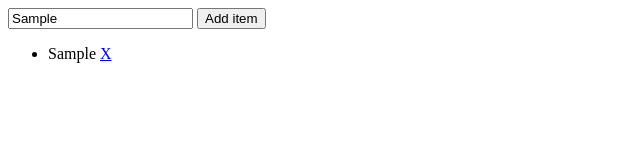
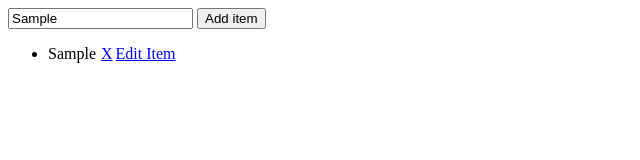
Before and after one commit to ioaneduardmarin/web-demo, a website: page index.html in a window 1280 px wide. Both pictures are taken after typing "Sample" into the empty fields and a click on the button "Add item". Shown: the full height of the page, 0-640 px from the left. Drawn offline with Linux system fonts and the light colour scheme.

Commit message:
Add Edit Functionality

```diff
--- a/index.html
+++ b/index.html
@@ -6,7 +6,7 @@
     <title>My TODO App</title>
 </head>
 <body>
-    <div>
+    <div class="container">
         <form class="toDoForm">
             <input class="toDoTextBox" id="addTodoTextBox" placeholder="Introduce a TODO item" type="text"> <button id="addTodoButton" type="button">Add item</button>
         </form>
--- a/utils.js
+++ b/utils.js
@@ -6,6 +6,10 @@ const app = {
 
 function getToDoTextBoxText() {
     return document.getElementById('addTodoTextBox').value;
+}
+
+function getToDoItemText(id) {
+    return document.getElementById(id).textContent.text;
 }
 
 function doTodoItemsExist() {
@@ -21,8 +25,7 @@ function setTextIfNoToDoItems() {
 }
 
 function addToDoItem(toDoItemText) {
-    if (!toDoItemText)
-    {
+    if (!toDoItemText) {
         alert("Introduce a valid item!");
         return;
     }
@@ -30,11 +33,20 @@ function addToDoItem(toDoItemText) {
     app.numberOfToDoItems++;
     let list = document.getElementById('toDoList');
     let newEntry = prepareToDoItem(toDoItemText);
-    let anchor = prepareToDoItemAnchor();
+    let removalAnchor = prepareToDoItemRemovalAnchor();
+    let editingAnchor = prepareToDoItemEditingAnchor();
 
-    newEntry.appendChild(anchor);
-    anchor.addEventListener('click', function (event) {
+    newEntry.appendChild(removalAnchor);
+    newEntry.appendChild(editingAnchor);
+
+    removalAnchor.addEventListener('click', function (event) {
         deleteToDoItem(newEntry.id);
+        event.preventDefault();
+        setTextIfNoToDoItems();
+    });
+
+    editingAnchor.addEventListener('click', function (event) {
+        editToDoItem(newEntry.id);
         event.preventDefault();
         setTextIfNoToDoItems();
     });
@@ -43,11 +55,23 @@ function addToDoItem(toDoItemText) {
     app.toDoItems.push(newEntry);
 }
 
-function prepareToDoItemAnchor() {
+function prepareToDoItemRemovalAnchor() {
     let anchor = document.createElement('a');
-    anchor.className = 'removeToDoAnchor';
-    anchor.id = `removeToDoAnchor${app.numberOfToDoItems}`;
+    anchor.style.padding = "3px 3px 3px 5px";
+    anchor.className = 'removalToDoAnchor';
+    anchor.id = `removalToDoAnchor${app.numberOfToDoItems}`;
     anchor.textContent = 'X';
+    anchor.href = '#';
+    anchor.role = 'button';
+    return anchor;
+}
+
+function prepareToDoItemEditingAnchor() {
+    let anchor = document.createElement('a');
+    anchor.style.padding = "3px 3px 3px 0px";
+    anchor.className = 'editingToDoAnchor';
+    anchor.id = `editingToDoAnchor${app.numberOfToDoItems}`;
+    anchor.textContent = 'Edit Item';
     anchor.href = '#';
     anchor.role = 'button';
     return anchor;
@@ -57,12 +81,24 @@ function prepareToDoItem(toDoItemText) {
     let newEntry = document.createElement('li');
     newEntry.id = `toDoItem${app.numberOfToDoItems}`;
     newEntry.className = 'toDoItem';
-    newEntry.appendChild(document.createTextNode(toDoItemText + " "));
+    newEntry.appendChild(document.createTextNode(toDoItemText));
+    newEntry.addEventListener('dblclick', function () {
+        newEntry.contentEditable = true;
+    });
     return newEntry;
 }
 
 function deleteToDoItem(id) {
-    var toBeDeleted = document.getElementById(`${id}`);
+    let toBeDeleted = document.getElementById(`${id}`);
     toBeDeleted.parentNode.removeChild(toBeDeleted);
     app.toDoItems.slice(app.toDoItems.indexOf(toBeDeleted), app.toDoItems.indexOf(toBeDeleted) + 1);
 }
+
+function editToDoItem(id) {
+    let toBeEdited = document.getElementById(id);
+    toBeEdited.contentEditable = false;
+    if (!toBeEdited.innerText) {
+        deleteToDoItem(id);
+    }
+    app.toDoItems.splice(app.toDoItems.indexOf(toBeEdited), 1, toBeEdited);
+}
```
